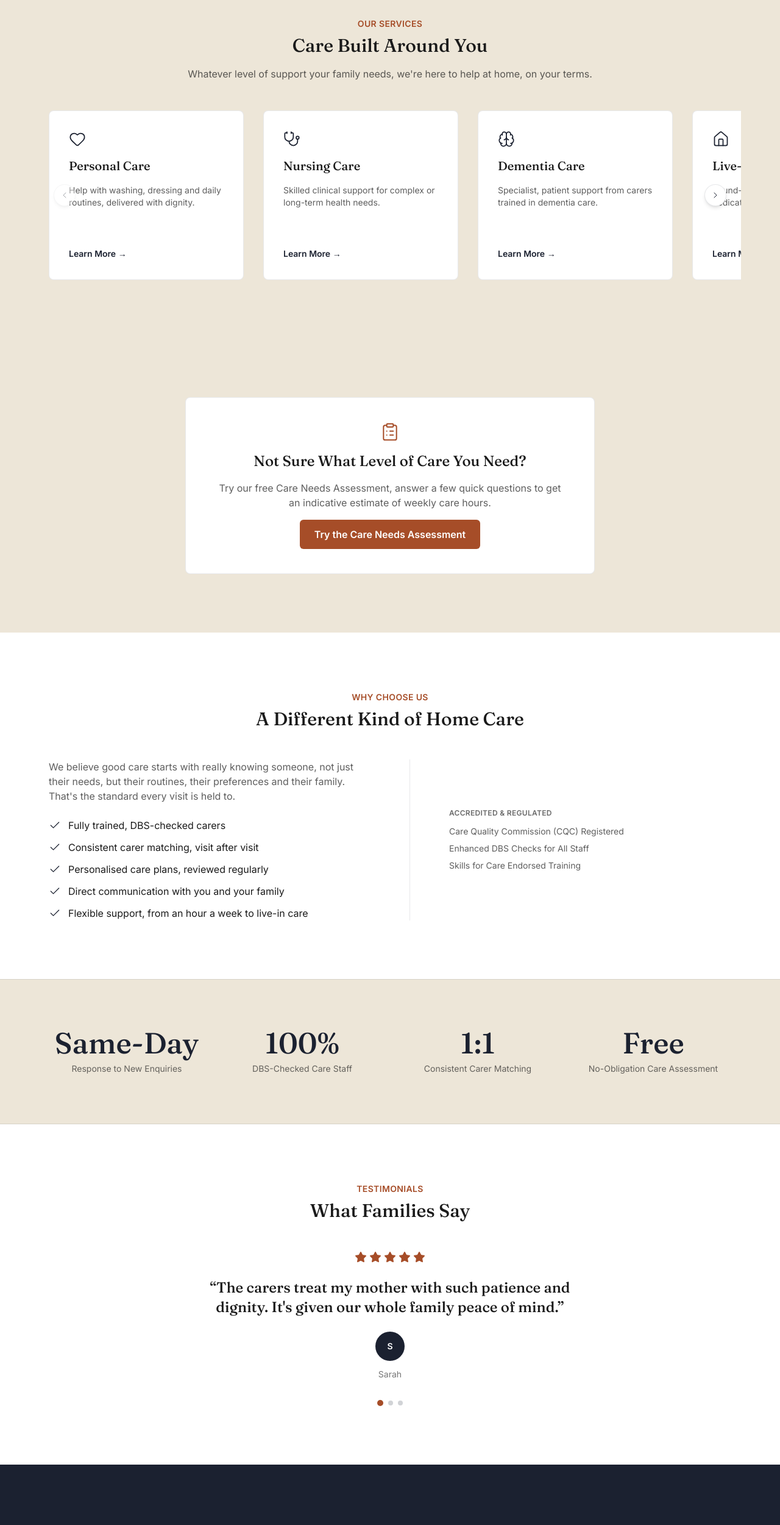
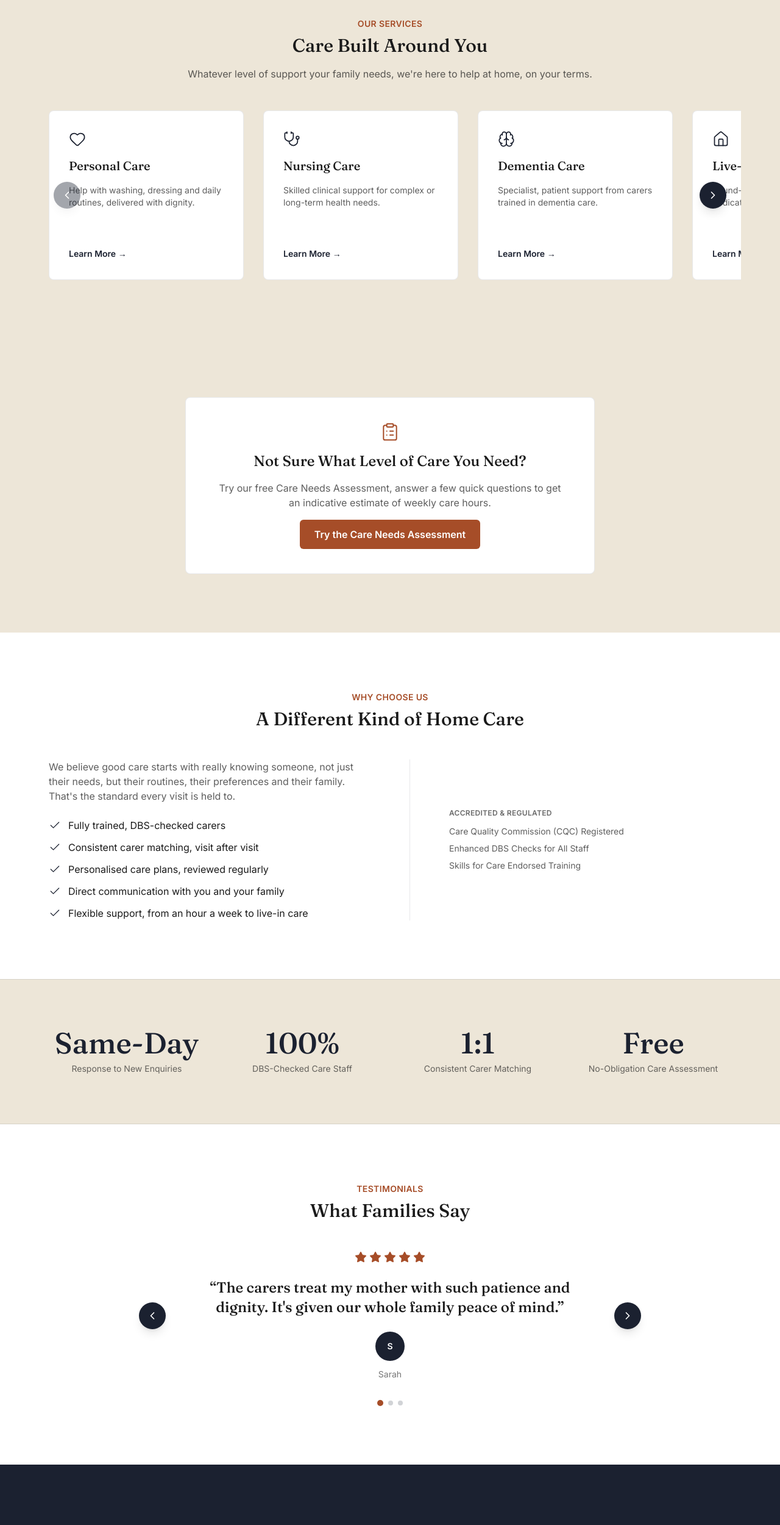
Before and after one commit to dfawole/senior-health-care-website, a Next.js app: page / in a window 1280 px wide. Shown: the part 928-3428 px from the top of the page at 61% size. Built offline with nearby package versions, Linux system fonts and the light colour scheme.

Commit message:
Testimonials carousel arrow buttons: increase the horizontal spacing between the arrows and the quote text block.

```diff
--- a/app/page.tsx
+++ b/app/page.tsx
@@ -64,7 +64,11 @@ export default function HomePage() {
         title={homeContent.testimonials.title}
         tone="muted"
       >
-        <TestimonialsCarousel testimonials={homeContent.testimonials.items} />
+        <TestimonialsCarousel
+          testimonials={homeContent.testimonials.items}
+          previousLabel={homeContent.testimonials.previousLabel}
+          nextLabel={homeContent.testimonials.nextLabel}
+        />
       </Section>
       <CTABanner {...homeContent.ctaBanner} />
     </>
--- /dev/null
+++ b/components/CarouselArrowButton.tsx
@@ -0,0 +1,35 @@
+import { ChevronLeft, ChevronRight } from "lucide-react";
+
+type CarouselArrowButtonProps = {
+  direction: "left" | "right";
+  onClick: () => void;
+  ariaLabel: string;
+  disabled?: boolean;
+  className?: string;
+};
+
+/** Shared prev/next control for the site's manually-navigated carousels
+ * (services, testimonials). Solid navy fill at a confident size — matches
+ * the weight of the site's primary CTA buttons rather than a faint outline,
+ * so it reads as unmistakably interactive rather than decorative. */
+export default function CarouselArrowButton({
+  direction,
+  onClick,
+  ariaLabel,
+  disabled = false,
+  className = "",
+}: CarouselArrowButtonProps) {
+  const Icon = direction === "left" ? ChevronLeft : ChevronRight;
+
+  return (
+    <button
+      type="button"
+      onClick={onClick}
+      disabled={disabled}
+      aria-label={ariaLabel}
+      className={`bg-primary z-10 flex h-11 w-11 items-center justify-center rounded-full text-white shadow-lg transition duration-200 ease-out hover:opacity-90 disabled:cursor-not-allowed disabled:opacity-40 disabled:hover:opacity-40 ${className}`}
+    >
+      <Icon className="h-5 w-5" strokeWidth={2} aria-hidden="true" />
+    </button>
+  );
+}
--- a/components/ServicesCarousel.tsx
+++ b/components/ServicesCarousel.tsx
@@ -2,8 +2,8 @@
 
 import { useEffect, useRef, useState } from "react";
 import { useReducedMotion } from "framer-motion";
-import { ChevronLeft, ChevronRight } from "lucide-react";
 import { Card, type CardItem } from "@/components/CardGrid";
+import CarouselArrowButton from "@/components/CarouselArrowButton";
 
 type ServicesCarouselProps = {
   items: CardItem[];
@@ -14,9 +14,6 @@ type ServicesCarouselProps = {
 // Card width (w-80, see CardGrid) + the row's gap-8 — how far one click
 // advances, so each click reveals roughly one new card at the edge.
 const SCROLL_STEP = 320 + 32;
-
-const arrowButtonClasses =
-  "border-primary/10 text-primary hover:bg-background absolute top-1/2 z-10 flex h-9 w-9 -translate-y-1/2 items-center justify-center rounded-full border bg-white shadow-md transition-colors disabled:cursor-not-allowed disabled:opacity-40 disabled:hover:bg-white";
 
 /** Manually-navigated row of service cards — no auto-play, so there is no
  * motion to pause (WCAG 2.2.2 Pause, Stop, Hide doesn't apply to
@@ -73,29 +70,21 @@ export default function ServicesCarousel({
         ))}
       </div>
 
-      <button
-        type="button"
+      <CarouselArrowButton
+        direction="left"
         onClick={() => scrollByStep(-1)}
         disabled={!canScrollLeft}
-        aria-label={scrollLeftLabel}
-        className={`${arrowButtonClasses} left-2`}
-      >
-        <ChevronLeft className="h-4 w-4" strokeWidth={1.5} aria-hidden="true" />
-      </button>
+        ariaLabel={scrollLeftLabel}
+        className="absolute top-1/2 left-2 -translate-y-1/2"
+      />
 
-      <button
-        type="button"
+      <CarouselArrowButton
+        direction="right"
         onClick={() => scrollByStep(1)}
         disabled={!canScrollRight}
-        aria-label={scrollRightLabel}
-        className={`${arrowButtonClasses} right-2`}
-      >
-        <ChevronRight
-          className="h-4 w-4"
-          strokeWidth={1.5}
-          aria-hidden="true"
-        />
-      </button>
+        ariaLabel={scrollRightLabel}
+        className="absolute top-1/2 right-2 -translate-y-1/2"
+      />
     </div>
   );
 }
--- a/components/TestimonialsCarousel.tsx
+++ b/components/TestimonialsCarousel.tsx
@@ -3,6 +3,7 @@
 import { useState } from "react";
 import { AnimatePresence, motion, useReducedMotion } from "framer-motion";
 import { Star } from "lucide-react";
+import CarouselArrowButton from "@/components/CarouselArrowButton";
 
 const ENTER = { opacity: 0, y: 8 };
 const CENTER = { opacity: 1, y: 0 };
@@ -18,6 +19,8 @@ export type TestimonialItem = {
 
 type TestimonialsCarouselProps = {
   testimonials: TestimonialItem[];
+  previousLabel: string;
+  nextLabel: string;
 };
 
 function getInitials(name: string): string {
@@ -30,6 +33,8 @@ function getInitials(name: string): string {
 
 export default function TestimonialsCarousel({
   testimonials,
+  previousLabel,
+  nextLabel,
 }: TestimonialsCarouselProps) {
   const [activeIndex, setActiveIndex] = useState(0);
   const prefersReducedMotion = useReducedMotion();
@@ -38,9 +43,32 @@ export default function TestimonialsCarousel({
 
   if (!active) return null;
 
+  // Small, fixed-size set of quotes — wraps around at each end rather than
+  // disabling, since there's no meaningful "start"/"end" to a rotating
+  // quote carousel the way there is a hard edge on a scrollable card row.
+  function goToPrevious() {
+    setActiveIndex(
+      (current) => (current - 1 + testimonials.length) % testimonials.length,
+    );
+  }
+
+  function goToNext() {
+    setActiveIndex((current) => (current + 1) % testimonials.length);
+  }
+
   return (
-    <div className="mx-auto flex max-w-2xl flex-col items-center gap-6 text-center">
-      <div className="relative w-full overflow-hidden">
+    <div className="mx-auto flex max-w-4xl flex-col items-center gap-6 text-center">
+      <div className="flex w-full items-center justify-center gap-2 sm:gap-4 lg:gap-8">
+        {testimonials.length > 1 && (
+          <CarouselArrowButton
+            direction="left"
+            onClick={goToPrevious}
+            ariaLabel={previousLabel}
+            className="shrink-0"
+          />
+        )}
+
+        <div className="max-w-2xl min-w-0 flex-1 overflow-hidden">
           <AnimatePresence mode="wait" initial={false}>
             <motion.div
               key={activeIndex}
@@ -77,6 +105,16 @@ export default function TestimonialsCarousel({
         </div>
 
         {testimonials.length > 1 && (
+          <CarouselArrowButton
+            direction="right"
+            onClick={goToNext}
+            ariaLabel={nextLabel}
+            className="shrink-0"
+          />
+        )}
+      </div>
+
+      {testimonials.length > 1 && (
         <div className="mt-2 flex items-center gap-2">
           {testimonials.map((testimonial, index) => (
             <button
--- a/content/home.ts
+++ b/content/home.ts
@@ -134,6 +134,8 @@ export const homeContent = {
   testimonials: {
     eyebrow: "Testimonials",
     title: "What Families Say",
+    previousLabel: "Show previous testimonial",
+    nextLabel: "Show next testimonial",
     items: [
       {
         quote:
```
Lines whose indentation alone changed are shown as unchanged.
